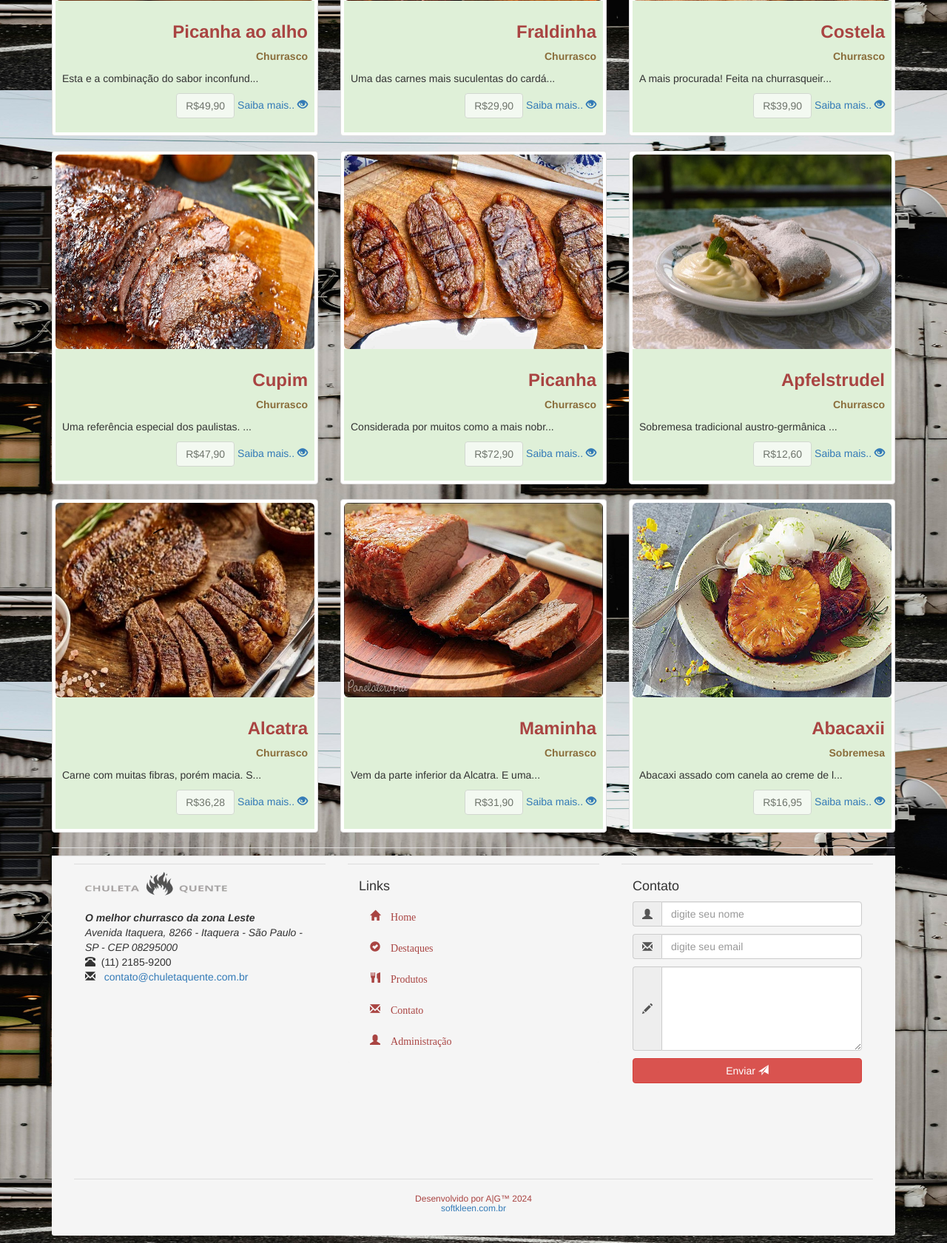
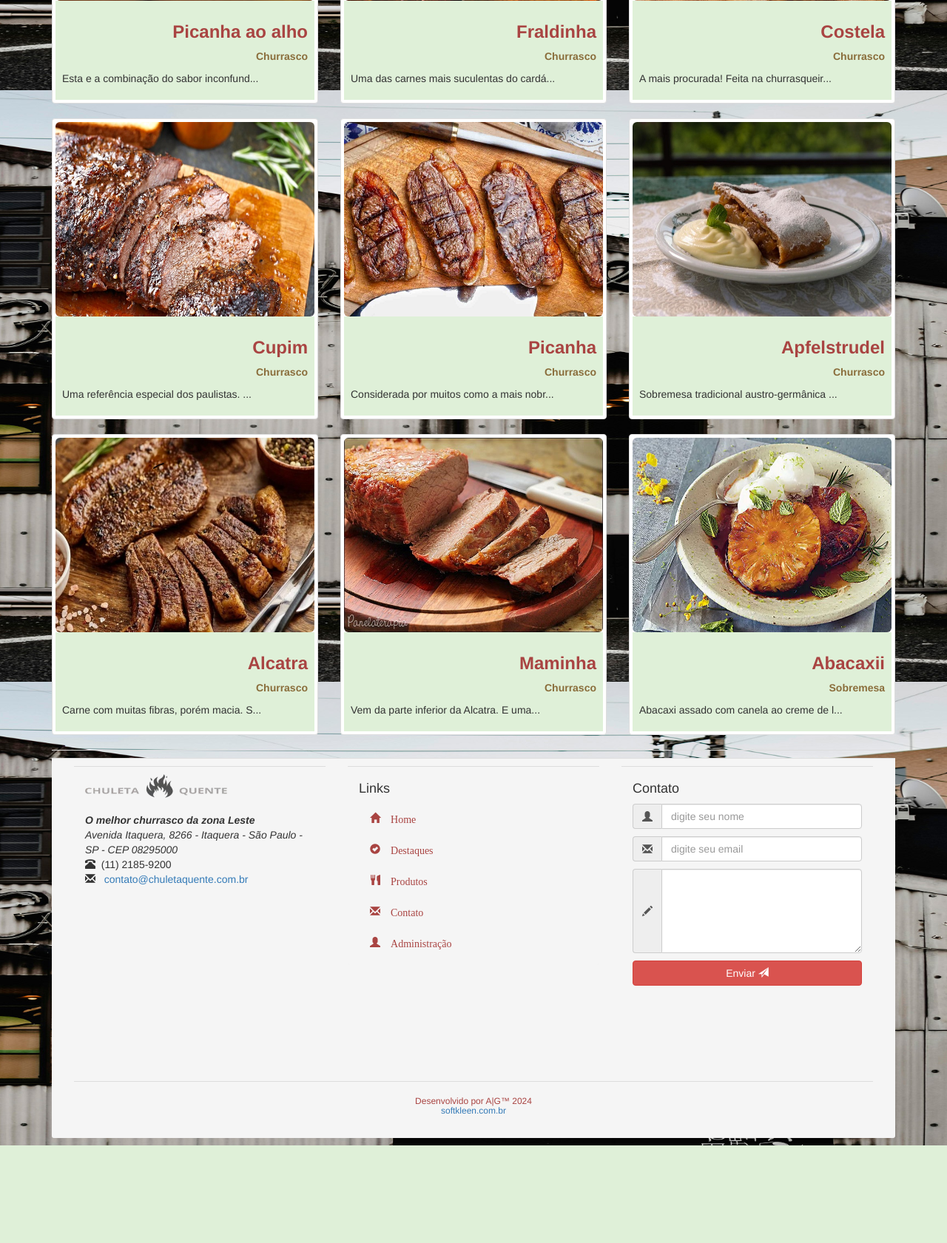
Before and after one commit to ANTONIO33c/chuleta-quente, a PHP site: page /tincphp/ in a window 1280 px wide. Shown: the part 1478-3159 px from the top of the page at 74% size. After the commit the page ends 3027 px from the top, so only its background shows below. Run offline with PHP 8.4, Linux system fonts and the light colour scheme; data comes from the database, SQL or seed files in the repository; some libraries are stand-ins or nearby versions; grey boxes are pictures that could not be loaded.

Commit message:
atividade well terminada

```diff
--- a/admin/envio_email.php
+++ b/admin/envio_email.php
@@ -25,7 +25,7 @@ try {
     $mail->Host       = 'smtp.gmail.com';           // Set the SMTP server to send through
     $mail->SMTPAuth   = true;                       // Enable SMTP authentication
     $mail->Username   = 'chuletaquente@gmail.com';      // SMTP username (substitua pelo seu email)
-    $mail->Password   = 'apolo888';                // SMTP password (substitua pela sua senha)
+    $mail->Password   = 'h a p n o q b c c e s z l c q z';                // SMTP password (substitua pela sua senha)
     $mail->SMTPSecure = PHPMailer::ENCRYPTION_STARTTLS; // Enable TLS encryption
     $mail->Port       = 587;                        // TCP port to connect to
 
--- a/admin/envio_email_formulario.php
+++ b/admin/envio_email_formulario.php
@@ -17,7 +17,7 @@ if ($_GET){
 $listaEmail = $conn->query('SELECT * FROM reserva WHERE id ='. $id_form);
 $rowEmail = $listaEmail->fetch_assoc();
 
-00
+
 ?>
 
 <!DOCTYPE html>
--- a/index.php
+++ b/index.php
@@ -1,5 +1,5 @@
 <?php
-// ff
+
 ?>
 
 <!DOCTYPE html>
--- a/produtos_geral.php
+++ b/produtos_geral.php
@@ -34,15 +34,7 @@ $num_linhas = $lista->num_rows;
                     <p class="text-left">
                         <?php echo mb_strimwidth($row_produtos['resumo'],0,42,'...');?>
                     </p>
-                    <p>
-                        <button class="btn btn-default disabled" role="button" style="cursor: default;">
-                            <?php echo "R$".number_format($row_produtos['valor'],2,',','.') ?>
-                        </button>
-                        <a href="produto_detalhes.php?id=<?php echo $row_produtos['id']; ?>">
-                        <span class="hidden-xs">Saiba mais..</span>
-                        <span class="hidden-xs glyphicon glyphicon-eye-open" aria-hidden="true"></span>
-                    </a>
-                    </p>
+
                 </div>
             </div>
         </div>
--- a/reserva_regras.php
+++ b/reserva_regras.php
@@ -53,14 +53,14 @@
 
             <div class="btn-group">
                     <a href="reserva.php">
-                        <button class="btn btn-success btn-lg ">
+                        <button class="btn btn-success btn-lg btn-block ">
                             Estou ciente da Regras
                             </button>
 
 
 
                     <a href="index.php">
-                        <button class="btn btn-danger btn-lg ">
+                        <button class="btn btn-danger btn-lg btn-block ">
                             Não concordo com os termos
                         </button>
 
```
Also changed, not shown: images/sorvete.jpg (added).
